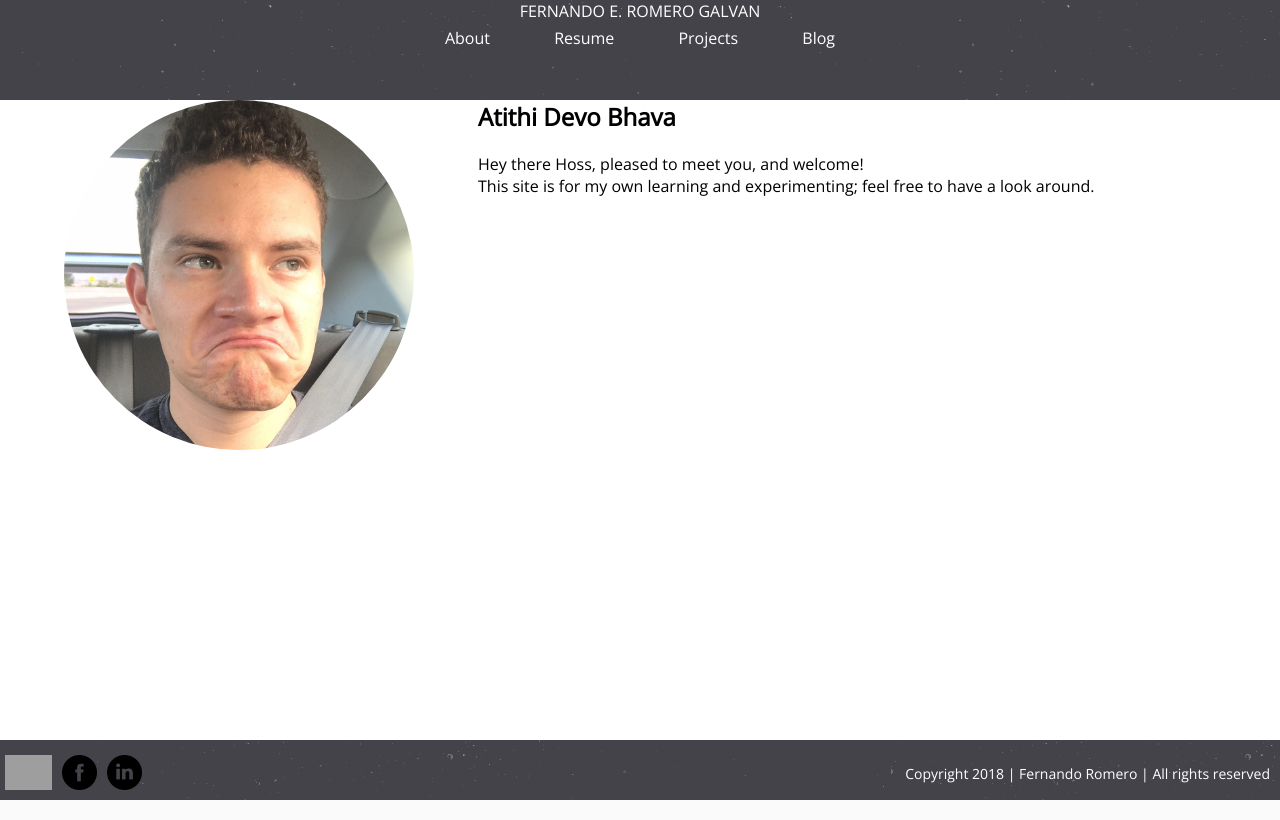
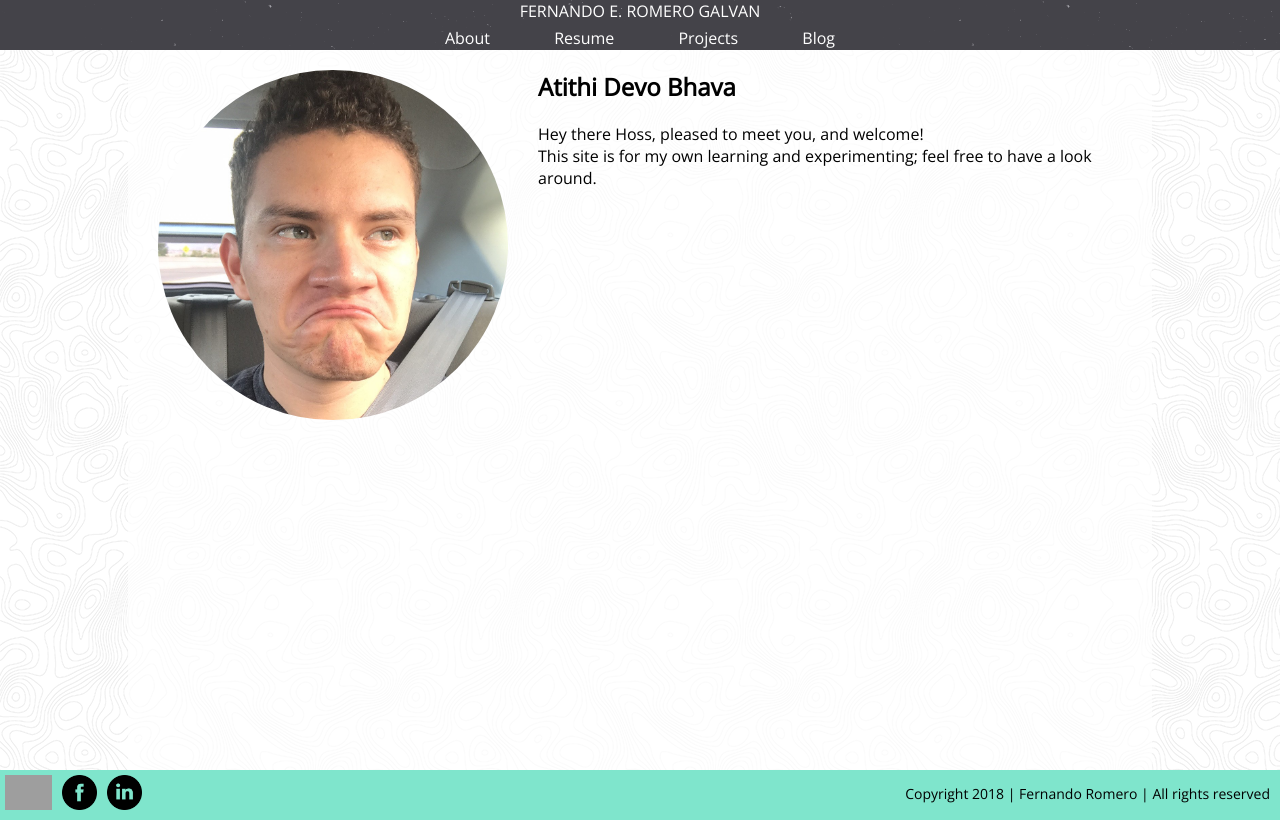
Before and after one commit to r3quiemdream/FERG, a Flask app: page / in a window 1280 px wide. Run offline with Flask 2, Linux system fonts and the light colour scheme; some libraries are stand-ins or nearby versions; grey boxes are pictures that could not be loaded.

Commit message:
index stylings update

```diff
--- a/static/css/styles.css
+++ b/static/css/styles.css
@@ -1,5 +1,4 @@
 html {
-    background-image: url('../img/stardust.png');
     font-family: 'Open Sans', sans-serif;
     height: 100%;
 }
@@ -25,15 +24,12 @@ a {
     color: #FF5733;
 }
 
-#container{
-    height: 100%;
-}
-
 #layout-header {
+    background-image: url('../img/stardust.png');
     text-align: center;
     color: rgb(255, 255, 255);
-    height: 10%;
-    min-height: 60px;
+    min-height: 50px;
+    height: 5%;
 }
 
 #layout-header p {
@@ -41,20 +37,19 @@ a {
 }
 
 #layout-main {
-    /* background-color: red; */
-    background-color: white;
+    background-image: url('../img/topography.png');
     margin: 0 auto;
-    height: 80%;
+    height: 90%;
+    padding-bottom: 0;
 }
 
 #layout-footer {
     font-size: 14px;
-    color: rgb(255, 255, 255);
-    position:absolute;
-    bottom:0;
+    bottom: 0;
     width:100%;
-    height:5%;   /* Height of the footer */
+    height: 5%;   /* Height of the footer */
     min-height: 50px;
+    background-color: rgb(0, 204, 153, .5);
 }
 
 #layout-footer p {
@@ -63,16 +58,23 @@ a {
 }
 
 #index {
-    width: 100%;
-    height: 85%;
-    margin: auto;
+    background-color: rgb(255, 255, 255, .75);
+    width: 80%;
+    margin: 0 auto;
+    height: 100%;
+    overflow: hidden;
 }
 
 #me {
-    height: 350px;
+    max-height: 350px;
+    margin: 0 30px;
+    border-radius: 100%;
     float: left;
-    margin: 0 5%;
-    border-radius: 100%;
+}
+
+#myintro {
+    width: 100%;
+    margin: 0 auto;
 }
 
 .social-icons {
--- a/templates/index.html
+++ b/templates/index.html
@@ -2,8 +2,12 @@
 
 {% block content %}
     <div id="index">
-        <img src="../static/img/me.jpg" alt="my face" id="me">
-        <h2>Atithi Devo Bhava</h2>
-        <p>Hey there {{ guest }}, pleased to meet you, and welcome!<br>This site is for my own learning and experimenting; feel free to have a look around.</p>
+        <div id= "myintro">
+            <img src="../static/img/me.jpg" alt="my face" id="me">
+            <div id="welcome">
+                <h2>Atithi Devo Bhava</h2>
+                <p>Hey there {{ guest }}, pleased to meet you, and welcome!<br>This site is for my own learning and experimenting; feel free to have a look around.</p>
+            </div>
+        </div>
     </div>
 {% endblock %}
```
Also changed, not shown: static/img/topography.png (added).
